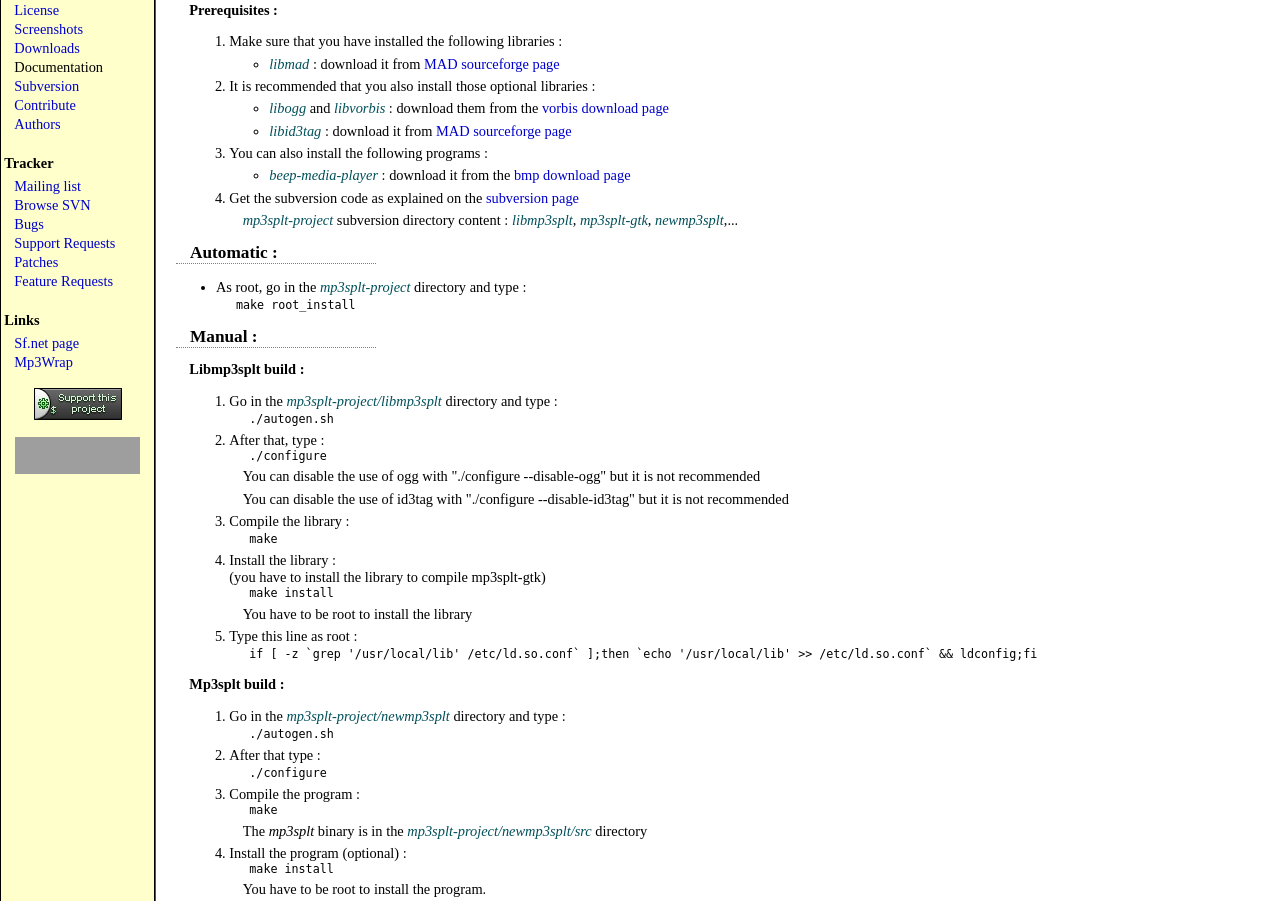
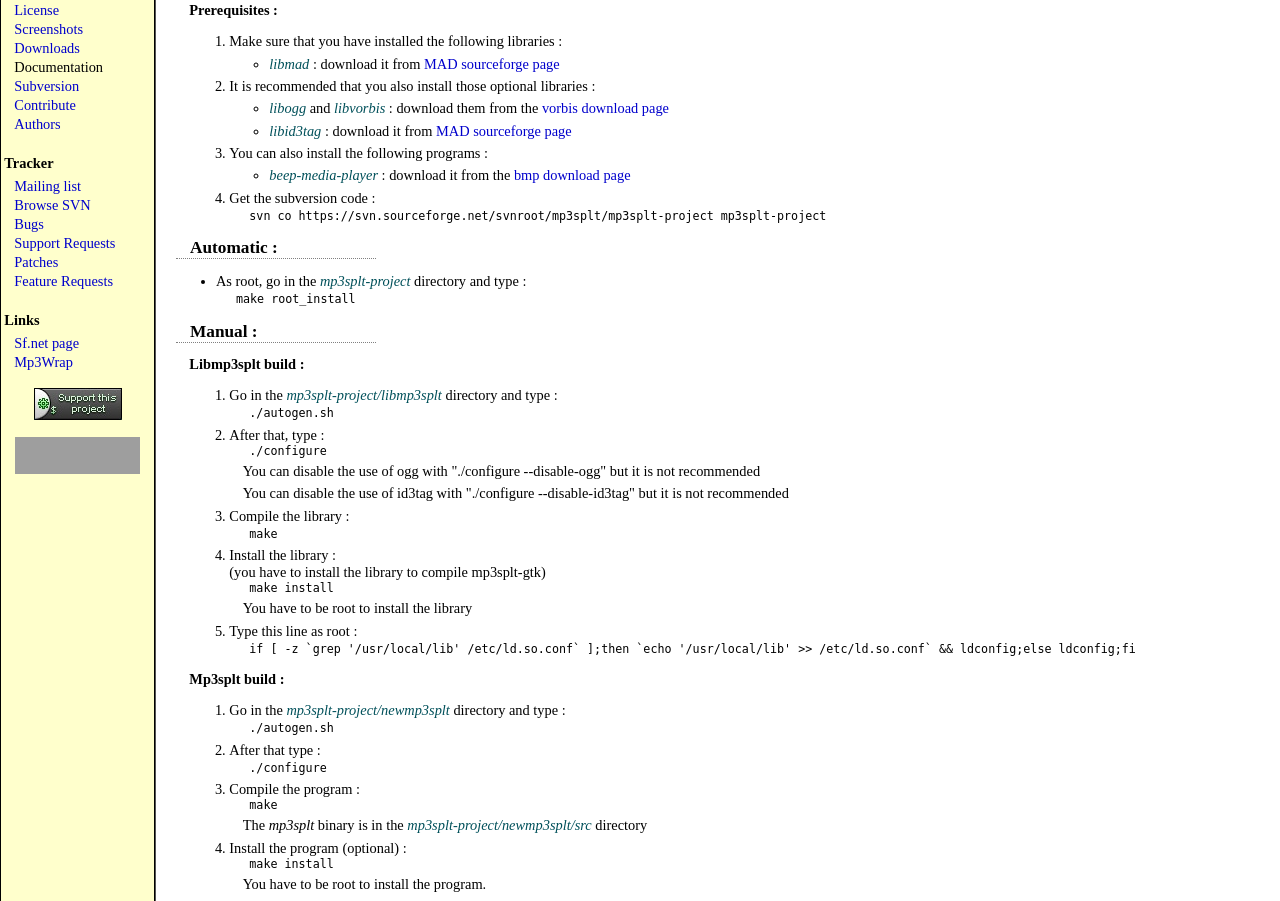
Before and after one commit to mp3splt/mp3splt-web, a PHP site: page /gnu_build.php in a window 1280 px wide. Shown: the part 151-1052 px from the top of the page. Run offline with PHP 8.4, Linux system fonts and the light colour scheme; grey boxes are pictures that could not be loaded.

Commit message:
updated documentation

```diff
--- a/web/gnu_build.php
+++ b/web/gnu_build.php
@@ -38,13 +38,11 @@
 </ul>
 </li>
 
-<li>Get the subversion code as explained on the <a href=\"subversion.php\">subversion page</a>
-
-<p><span class=\"colorspan\">mp3splt-project</span> subversion directory content :
-<span class=\"colorspan\">libmp3splt</span>,
-<span class=\"colorspan\">mp3splt-gtk</span>,
-<span class=\"colorspan\">newmp3splt</span>,...
-</p>
+<li>Get the subversion code :
+<br />
+<code>
+svn co https://svn.sourceforge.net/svnroot/mp3splt/mp3splt-project mp3splt-project
+</code>
 </li>
 
 </ol>
@@ -98,7 +96,8 @@
 <li>Type this line as root :
 <br />
 <code>
-if [ -z `grep '/usr/local/lib' /etc/ld.so.conf` ];then `echo '/usr/local/lib' >> /etc/ld.so.conf` &amp;&amp; ldconfig;fi
+if [ -z `grep '/usr/local/lib' /etc/ld.so.conf` ];then `echo
+'/usr/local/lib' >> /etc/ld.so.conf` &amp;&amp; ldconfig;else ldconfig;fi
 </code>
 
 </li>
```
Also changed, not shown: web/windows_build.php (+4 -4 lines).
